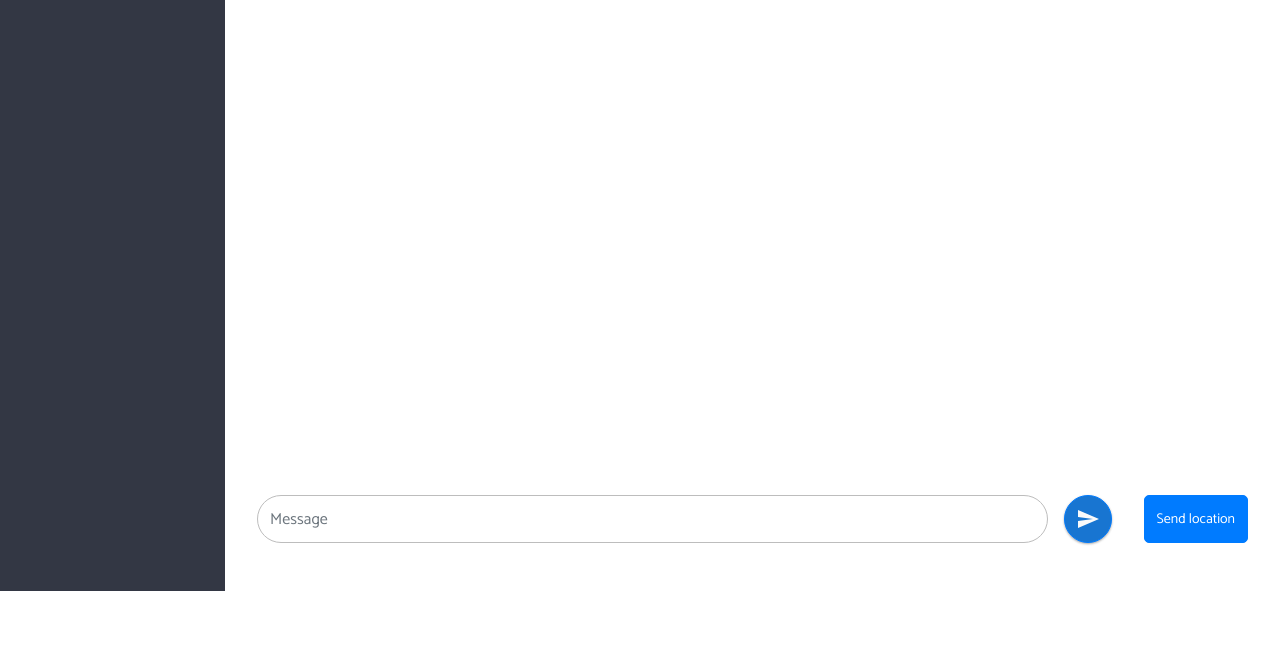
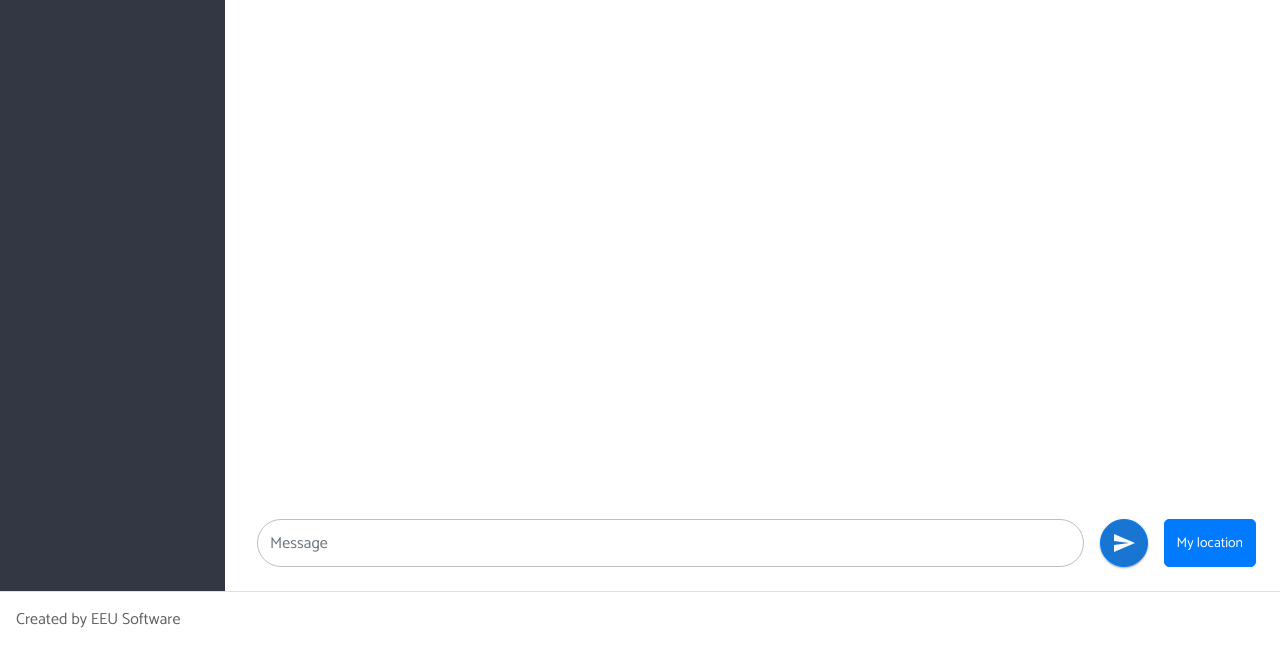
Before and after one commit to mihaidragosradu/chat-app, a website: page public/chat.html in a window 1280 px wide. Shown: the part 209-873 px from the top of the page. Before the commit the page ends 800 px from the top, so only its background shows below. Drawn offline with nearby package versions, Linux system fonts and the light colour scheme; no server answers.

Commit message:
pre-heroku

```diff
--- a/public/chat.html
+++ b/public/chat.html
@@ -51,9 +51,9 @@
                                 required="required"
                                 autocomplete="off">
                             <button id="increment" class="btn btn-primary m-2"><img src="assets/send-24px.svg"/></button>
+                            <button id="send-location" class="btn btn-primary m-2">My location</button>
                         </form>
 
-                        <button id="send-location" class="btn btn-primary m-2">Send location</button>
 
                     </div>
 
@@ -63,8 +63,8 @@
 
         </div>
 
-        <!-- <div class="container"> <footer> <p>Created by EEU Software</p> </footer>
-        </div> -->
+         <footer> <p>Created by EEU Software</p> </footer>
+
 
         <script id="message-template" type='text/html'>
             <div class="message">
--- a/public/css/styles.css
+++ b/public/css/styles.css
@@ -268,7 +268,7 @@ input {
   display: flex;
   flex-shrink: 0;
   margin-top: 16px;
-  padding: 24px;
+  padding-left: 24px;
 }
 
 .compose form {
```
